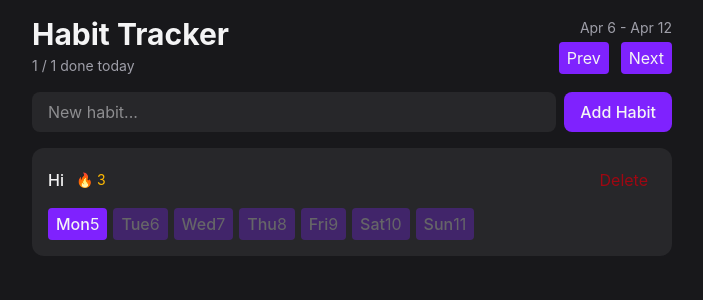
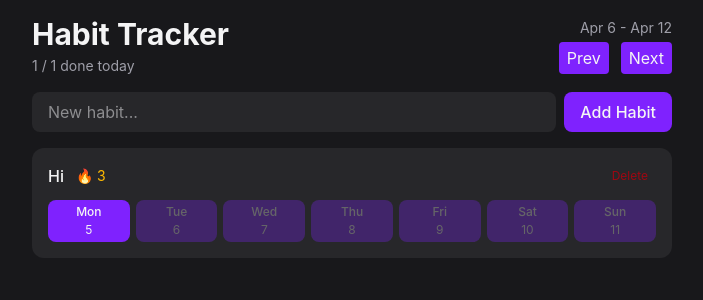
Before and after one commit to jhwalters/habit-tracker, a React (Vite) app: page / in a window 1280 px wide. Shown: the top 300 px of the page, without its empty margins (288-991 px from the left). Built offline with nearby package versions, Linux system fonts and the light colour scheme.

Commit message:
changed button style and format

```diff
--- a/src/components/HabitList.tsx
+++ b/src/components/HabitList.tsx
@@ -37,11 +37,17 @@
           <span className="font-medium">{habit.name}</span>
           <span className="text-sm text-amber-400">🔥 3</span>
         </div>
-        <Button variant="ghost-destructive">Delete</Button>
+        <Button variant="ghost-destructive" className="text-xs">
+          Delete
+        </Button>
       </div>
       <div className="flex gap-1.5">
         {visibleDates.map((date) => (
-          <Button key={date.toISOString()} disabled={isFuture(date)}>
+          <Button
+            className="flex flex-1 flex-col items-center gap-0.5 rounded-lg text-xs"
+            key={date.toISOString()}
+            disabled={isFuture(date)}
+          >
             <span className="font-medium">{format(date, "EEE")}</span>
             <span>{format(date, "d")}</span>
           </Button>
```
